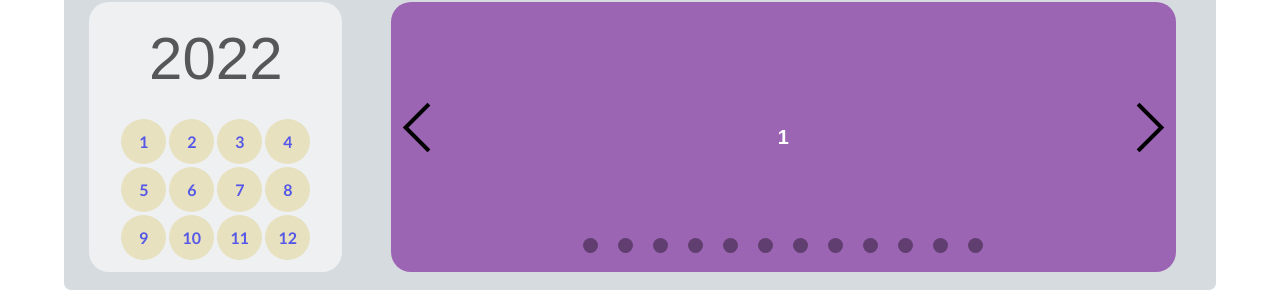
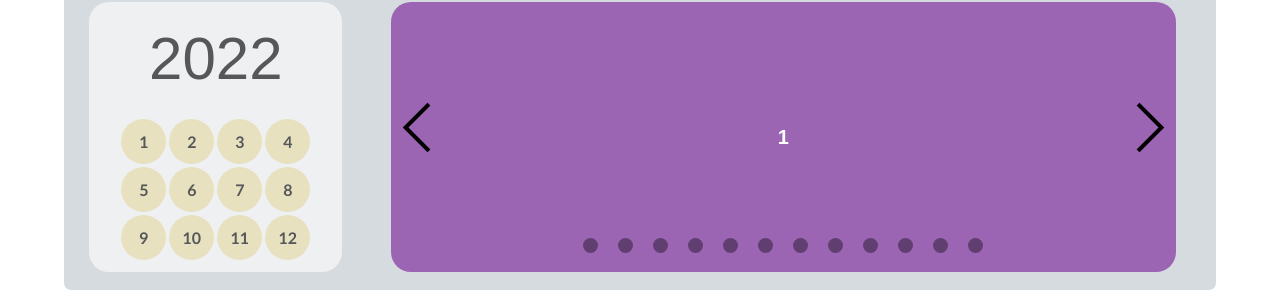
Before and after one commit to yufei3/1234, a React (Create React App) app: page /news in a window 1280 px wide. Shown: the part 497-800 px from the top of the page. Built offline with nearby package versions, Linux system fonts and the light colour scheme.

Commit message:
update news

```diff
--- a/src/pages/News.js
+++ b/src/pages/News.js
@@ -55,18 +55,18 @@ class News extends React.Component{
                 <year><div class="title">2022</div>
                     <div class="container">
                         <div class="grid">
-                            <div class="cell" id="1"><a href="#slides__1">1</a></div>
-                            <div class="cell" id="2"><a href="#slides__2">2</a></div>
-                            <div class="cell" id="3"><a href="#slides__3">3</a></div>
-                            <div class="cell" id="4"><a href="#slides__4">4</a></div>
-                            <div class="cell" id="5"><a href="#slides__5">5</a></div>
-                            <div class="cell" id="6"><a href="#slides__6">6</a></div>
-                            <div class="cell" id="7"><a href="#slides__7">7</a></div>
-                            <div class="cell" id="8"><a href="#slides__8">8</a></div>
-                            <div class="cell" id="9"><a href="#slides__9">9</a></div>
-                            <div class="cell" id="10"><a href="#slides__10">10</a></div>
-                            <div class="cell" id="11"><a href="#slides__11">11</a></div>
-                            <div class="cell" id="12"><a href="#slides__12">12</a></div>
+                            <a class="cell" id="1" href="#slides__1">1</a>
+                            <a class="cell" id="2" href="#slides__2">2</a>
+                            <a class="cell" id="3" href="#slides__3">3</a>
+                            <a class="cell" id="4" href="#slides__4">4</a>
+                            <a class="cell" id="5" href="#slides__5">5</a>
+                            <a class="cell" id="6" href="#slides__6">6</a>
+                            <a class="cell" id="7" href="#slides__7">7</a>
+                            <a class="cell" id="8" href="#slides__8">8</a>
+                            <a class="cell" id="9" href="#slides__9">9</a>
+                            <a class="cell" id="10" href="#slides__10">10</a>
+                            <a class="cell" id="11" href="#slides__11">11</a>
+                            <a class="cell" id="12" href="#slides__12">12</a>
                         </div>
                     </div>
                 </year>
```
Also changed, not shown: 1 other file (tests, documents, lock files or other folders).
